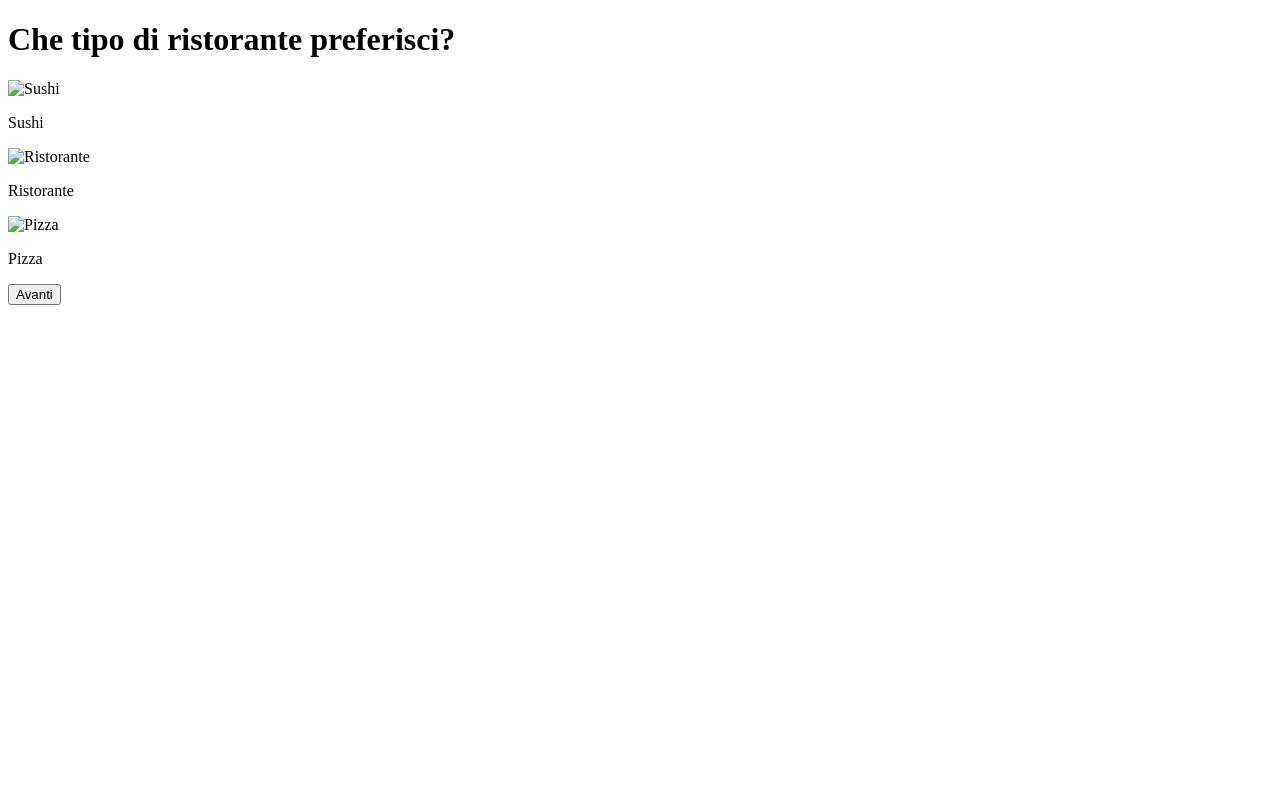
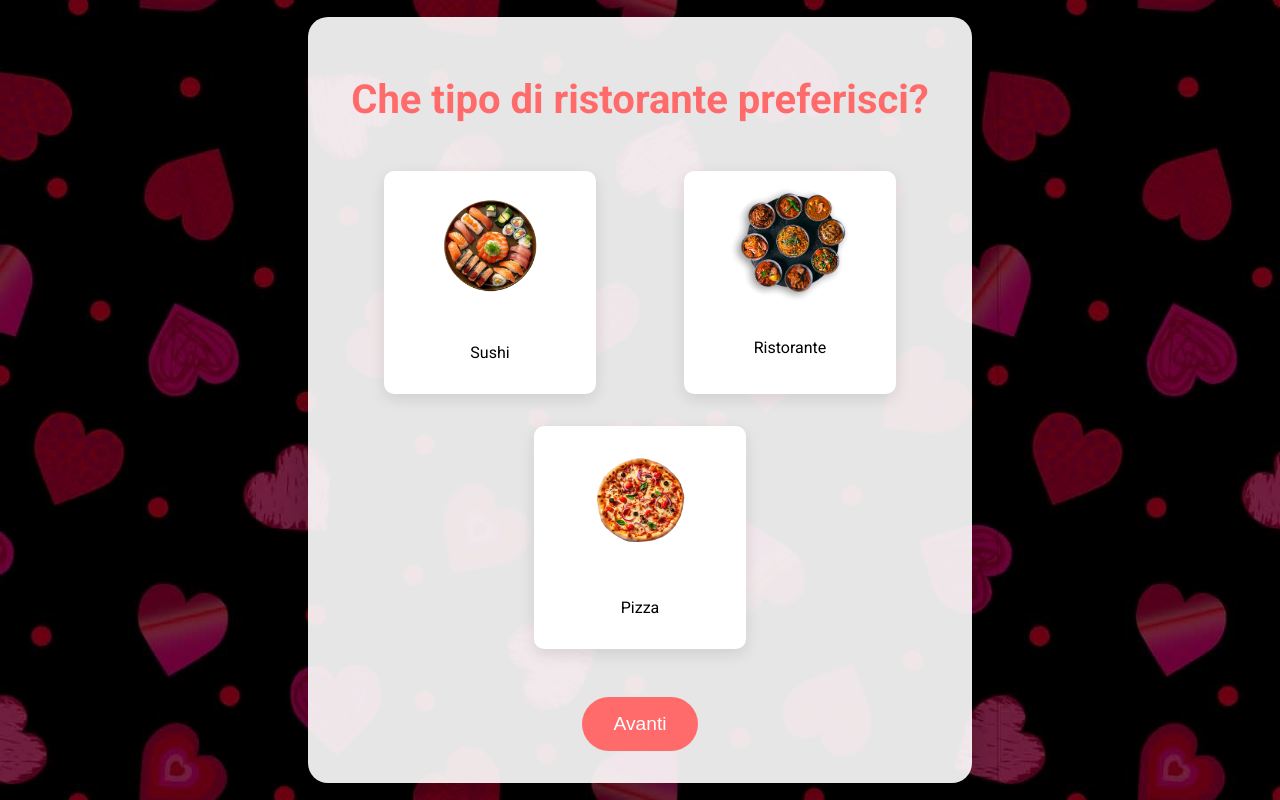
Before and after one commit to dan098/dateapp, a plain HTML site: page page2.html in a window 1280 px wide. Drawn offline with Linux system fonts and the light colour scheme; the site is published under a folder, as on GitHub Pages, so addresses that start at the root find nothing.

Commit message:
fix deploy

```diff
--- a/page2.html
+++ b/page2.html
@@ -5,22 +5,22 @@
     <meta name="viewport" content="width=device-width, initial-scale=1.0, maximum-scale=1.0, user-scalable=no">
     <title>Scegli il Ristorante</title>
     <link href="https://fonts.googleapis.com/css2?family=Roboto:wght@400;700&display=swap" rel="stylesheet">
-  <link rel="stylesheet" crossorigin href="/style.css">
+  <link rel="stylesheet" crossorigin href="style.css">
 </head>
 <body>
     <div class="container">
         <h1>Che tipo di ristorante preferisci?</h1>
         <div class="options">
             <div class="option" onclick="selectOption('Sushi')">
-                <img src="/imgs/sushi.png" alt="Sushi" style="max-width: 100%; height: auto;">
+                <img src="imgs/sushi.png" alt="Sushi" style="max-width: 100%; height: auto;">
                 <p>Sushi</p>
             </div>
             <div class="option" onclick="selectOption('Ristorante')">
-                <img src="/imgs/restaurant.png" alt="Ristorante" style="max-width: 100%; height: auto;">
+                <img src="imgs/restaurant.png" alt="Ristorante" style="max-width: 100%; height: auto;">
                 <p>Ristorante</p>
             </div>
             <div class="option" onclick="selectOption('Pizza')">
-                <img src="/imgs/pizza.png" alt="Pizza" style="max-width: 100%; height: auto;">
+                <img src="imgs/pizza.png" alt="Pizza" style="max-width: 100%; height: auto;">
                 <p>Pizza</p>
             </div>
         </div>
--- a/style.css
+++ b/style.css
@@ -7,7 +7,7 @@ body {
     display: flex;
     justify-content: center;
     align-items: center;
-    background-image: url('/imgs/bg.jpg'); /* Sostituisci con il percorso della tua immagine */
+    background-image: url('imgs/bg.jpg');
     background-size: cover;
     background-position: center;
     background-repeat: no-repeat;
```
Also changed, not shown: final.html (+1 -1 lines), index.html (+1 -1 lines), page3.html (+1 -1 lines).
